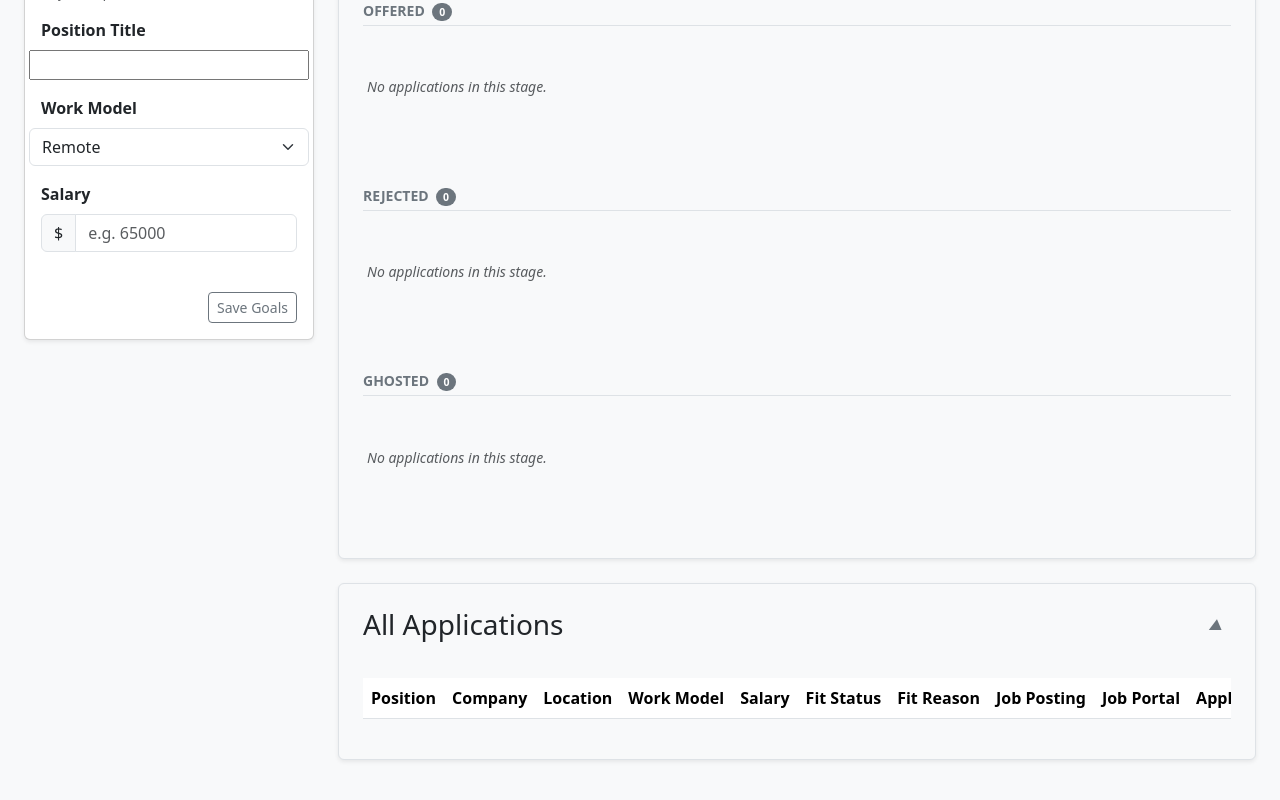
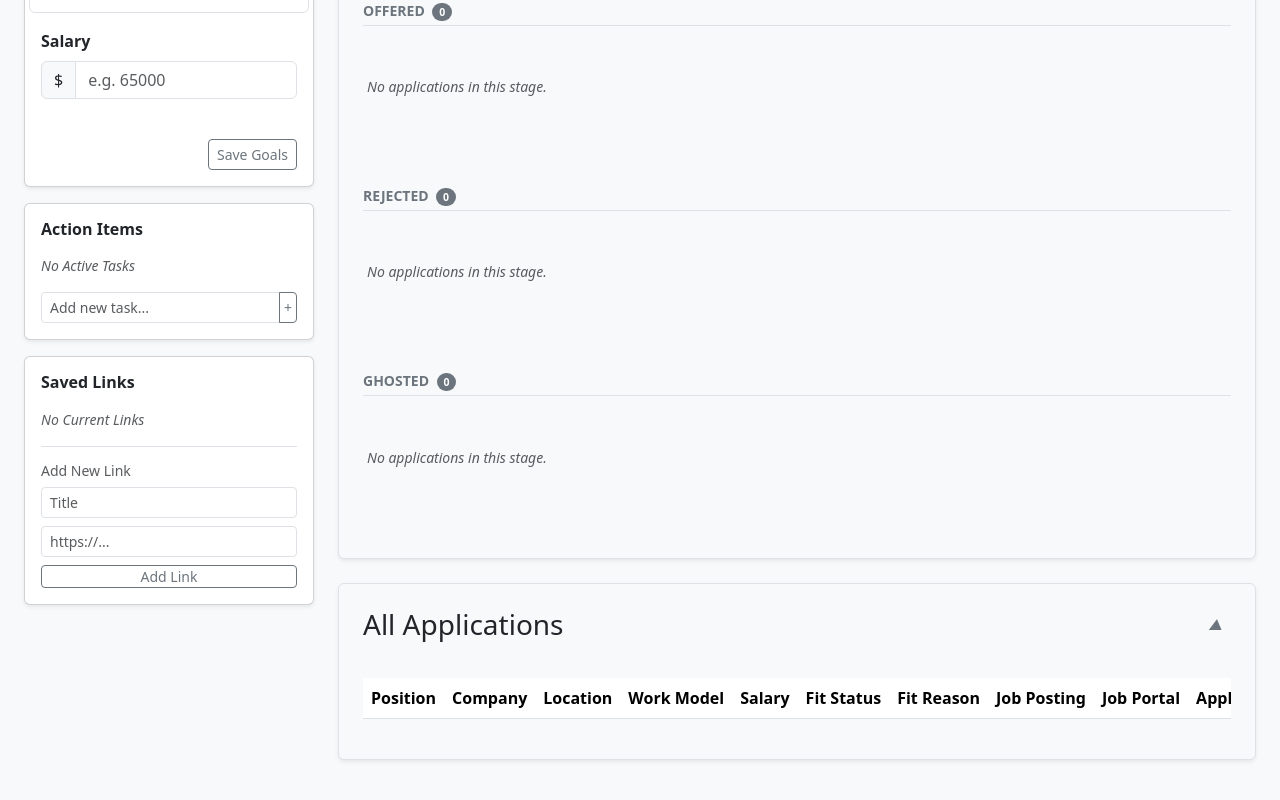
Before and after one commit to ScriptedRemedies/JobTracker, a React (Vite) app: page / in a window 1280 px wide. Shown: the part 578-1378 px from the top of the page. Built offline with nearby package versions, Linux system fonts and the light colour scheme.

Commit message:
Added saved link component

```diff
--- a/src/App.jsx
+++ b/src/App.jsx
@@ -9,6 +9,7 @@ import InProgressApps from "./components/InProgressApps.jsx";
 import CollapsibleSection from "./components/CollapsibleSection.jsx";
 import { DragDropContext } from '@hello-pangea/dnd';
 import JobDetailDrawer from "./components/JobDetailDrawer.jsx";
+import SavedLinks from "./components/SavedLinks.jsx";
 
 function App() {
     // JOBS ITEMS
@@ -36,6 +37,30 @@ function App() {
     const editJob = (id, updatedJob) => {
         setJobs(jobs.map((j) => (j.id === id ? updatedJob : j)))
     }
+    // DRAG FUNCTION (for cards)
+    const handleDragEnd = (result) => {
+        const { source, destination, draggableId } = result;
+
+        if (!destination) return;
+
+        // If dropped in the same place, do nothing
+        if (
+            source.droppableId === destination.droppableId &&
+            source.index === destination.index
+        ) {
+            return;
+        }
+
+        // Find the job that was dragged (draggableId should be the job ID)
+        const draggedJobId = parseInt(draggableId);
+        const draggedJob = jobs.find(j => j.id === draggedJobId);
+
+        // Update the status of the job to the new column ID (destination.droppableId)
+        const updatedJob = { ...draggedJob, status: destination.droppableId };
+
+        // Update state
+        editJob(draggedJobId, updatedJob);
+    };
 
     // TASK ITEMS
     const [tasks, setTasks] = useState(() => {
@@ -87,30 +112,31 @@ function App() {
         setGoals(newGoals)
     }
 
-    // DRAG FUNCTION
-    const handleDragEnd = (result) => {
-        const { source, destination, draggableId } = result;
-
-        if (!destination) return;
-
-        // If dropped in the same place, do nothing
-        if (
-            source.droppableId === destination.droppableId &&
-            source.index === destination.index
-        ) {
-            return;
+    // PLATFORM LINKS
+    const [links, setLinks] = useState(() => {
+        const savedLinks = localStorage.getItem('my-links')
+        return savedLinks ? JSON.parse(savedLinks) : []
+    })
+    useEffect(() => {
+        localStorage.setItem('my-links', JSON.stringify(links))
+    }, [links])
+    const addLink = (linkData) => {
+        const newLink = {
+            id: Date.now(),
+            ...linkData
         }
-
-        // Find the job that was dragged (draggableId should be the job ID)
-        const draggedJobId = parseInt(draggableId);
-        const draggedJob = jobs.find(j => j.id === draggedJobId);
-
-        // Update the status of the job to the new column ID (destination.droppableId)
-        const updatedJob = { ...draggedJob, status: destination.droppableId };
-
-        // Update state
-        editJob(draggedJobId, updatedJob);
-    };
+        setLinks([...links, newLink])
+    }
+    const deleteLink = async (id) => {
+        const result = await confirmAction('Do you want to delete this Link?')
+        if (result.isConfirmed) {
+            setLinks(links.filter(l => l.id !== id))
+            notifySuccess('Link Deleted')
+        }
+    }
+    const editLink = (id, updatedLink) => {
+        setLinks(links.map((l) => (l.id === id ? updatedLink : l)))
+    }
 
     // DRAWER STATE
     const [isDrawerOpen, setIsDrawerOpen] = useState(false);
@@ -140,8 +166,9 @@ function App() {
                 {/* LEFT SIDEBAR: Chart, Stats, Goals */}
                 <div className="col-md-3 mb-4">
                     <StatusChart jobs={jobs} />
+                    <Goals onUpdate={updateGoals} initialData={goals} />
                     <AddActionItemForm tasks={tasks} onAdd={addTask} onToggle={toggleTask} onDelete={deleteTask} />
-                    <Goals onUpdate={updateGoals} initialData={goals} />
+                    <SavedLinks links={links} onAdd={addLink} onEdit={editLink} onDelete={deleteLink} />
                 </div>
 
                 {/* RIGHT CONTENT: The Job Board */}
--- /dev/null
+++ b/src/components/SavedLinks.jsx
@@ -0,0 +1,164 @@
+import React, {useState} from 'react'
+import {notifyError, notifySuccess} from "../utils/Toast.js";
+
+function SavedLinks({ links, onAdd, onEdit, onDelete }) {
+    const [formState, setFormState] = useState({
+        title: '',
+        link: ''
+    })
+    const [editingId, setEditingId] = useState(null)
+    const [editForm, setEditForm] = useState({ title: '', link: '' })
+
+    const handleChange = (e) => {
+        const {name, value} = e.target
+        setFormState({...formState, [name]: value })
+    }
+    const handleAdd = () => {
+        if (!formState.title || !formState.link) {
+            notifyError('Missing Required Fields', 'Please enter a Title and Link.')
+            return
+        }
+
+        onAdd(formState)
+        notifySuccess('Platform Link Added!')
+        setFormState({ title: '', link: '' })
+    }
+
+    const handleEditClick = (linkItem) => {
+        setEditingId(linkItem.id)
+        setEditForm({ title: linkItem.title, link: linkItem.link })
+    }
+    const handleEditChange = (e) => {
+        const { name, value } = e.target
+        setEditForm({ ...editForm, [name]: value })
+    }
+    const handleCancelEdit = () => {
+        setEditingId(null)
+        setEditForm({ title: '', link: '' })
+    }
+    const handleSaveEdit = () => {
+        if (!editForm.title || !editForm.link) {
+            notifyError('Missing Required Fields', 'Please enter a Title and Link.')
+            return
+        }
+        onEdit(editingId, { id: editingId, ...editForm })
+        notifySuccess('Link Updated!')
+        setEditingId(null)
+    }
+
+    return (
+        <div className="card p-3 mt-3 shadow-sm">
+            <h6 className="fw-bold mb-3">Saved Links</h6>
+
+            <ul className="list-unstyled mb-3">
+                {links.length === 0 && <li className="text-muted small fst-italic">No Current Links</li>}
+
+                {links.map((link) => {
+                    const isEditing = editingId === link.id;
+
+                    return (
+                        <li key={link.id} className="mb-2">
+                            {isEditing ? (
+                                <div>
+                                    {/* Title Input */}
+                                    <div className="mb-2">
+                                        <label className="form-label small text-muted mb-0">Title</label>
+                                        <input
+                                            type="text"
+                                            name="title"
+                                            className="form-control form-control-sm"
+                                            value={editForm.title}
+                                            onChange={handleEditChange}
+                                        />
+                                    </div>
+
+                                    {/* Link Input */}
+                                    <div className="mb-2">
+                                        <label className="form-label small text-muted mb-0">URL</label>
+                                        <input
+                                            type="text"
+                                            name="link"
+                                            className="form-control form-control-sm"
+                                            value={editForm.link}
+                                            onChange={handleEditChange}
+                                        />
+                                    </div>
+
+                                    {/* Action Buttons */}
+                                    <div className="d-flex justify-content-end gap-2">
+                                        <button
+                                            onClick={handleSaveEdit}
+                                            className="btn btn-outline-secondary btn-sm py-0 px-1"
+                                        >
+                                            Save
+                                        </button>
+                                        <button
+                                            onClick={handleCancelEdit}
+                                            className="btn btn-outline-danger btn-sm py-0 px-1"
+                                        >
+                                            Cancel
+                                        </button>
+                                    </div>
+                                </div>
+                            ) : (
+                                <div className="d-flex justify-content-between align-items-center">
+                                    <div className="text-truncate" style={{ maxWidth: '180px' }}>
+                                        <a href={link.link} target="_blank" rel="noopener noreferrer" className="text-decoration-none">
+                                            {link.title}
+                                        </a>
+                                    </div>
+                                    <div className="d-flex gap-2">
+                                        <button
+                                            onClick={() => handleEditClick(link)}
+                                            className="btn btn-outline-secondary btn-sm py-0 px-1"
+                                            title="Edit"
+                                        >
+                                            Edit
+                                        </button>
+                                        <button
+                                            onClick={() => onDelete(link.id)}
+                                            className="btn btn-outline-danger btn-sm py-0 px-1"
+                                            title="Delete"
+                                        >
+                                            &times;
+                                        </button>
+                                    </div>
+                                </div>
+                            )}
+                        </li>
+                    )
+                })}
+            </ul>
+
+            <div className="border-top pt-3">
+                <h6 className="small text-muted mb-2">Add New Link</h6>
+                <div className="d-flex flex-column gap-2">
+                    <input
+                        type="text"
+                        name="title"
+                        className="form-control form-control-sm"
+                        placeholder="Title"
+                        value={formState.title}
+                        onChange={handleChange}
+                    />
+                    <input
+                        type="text"
+                        name="link"
+                        className="form-control form-control-sm"
+                        placeholder="https://..."
+                        value={formState.link}
+                        onChange={handleChange}
+                    />
+                    <button
+                        className="btn btn-outline-secondary btn-sm py-0 px-1"
+                        onClick={handleAdd}
+                    >
+                        Add Link
+                    </button>
+                </div>
+            </div>
+        </div>
+    )
+}
+
+export default SavedLinks;
```
